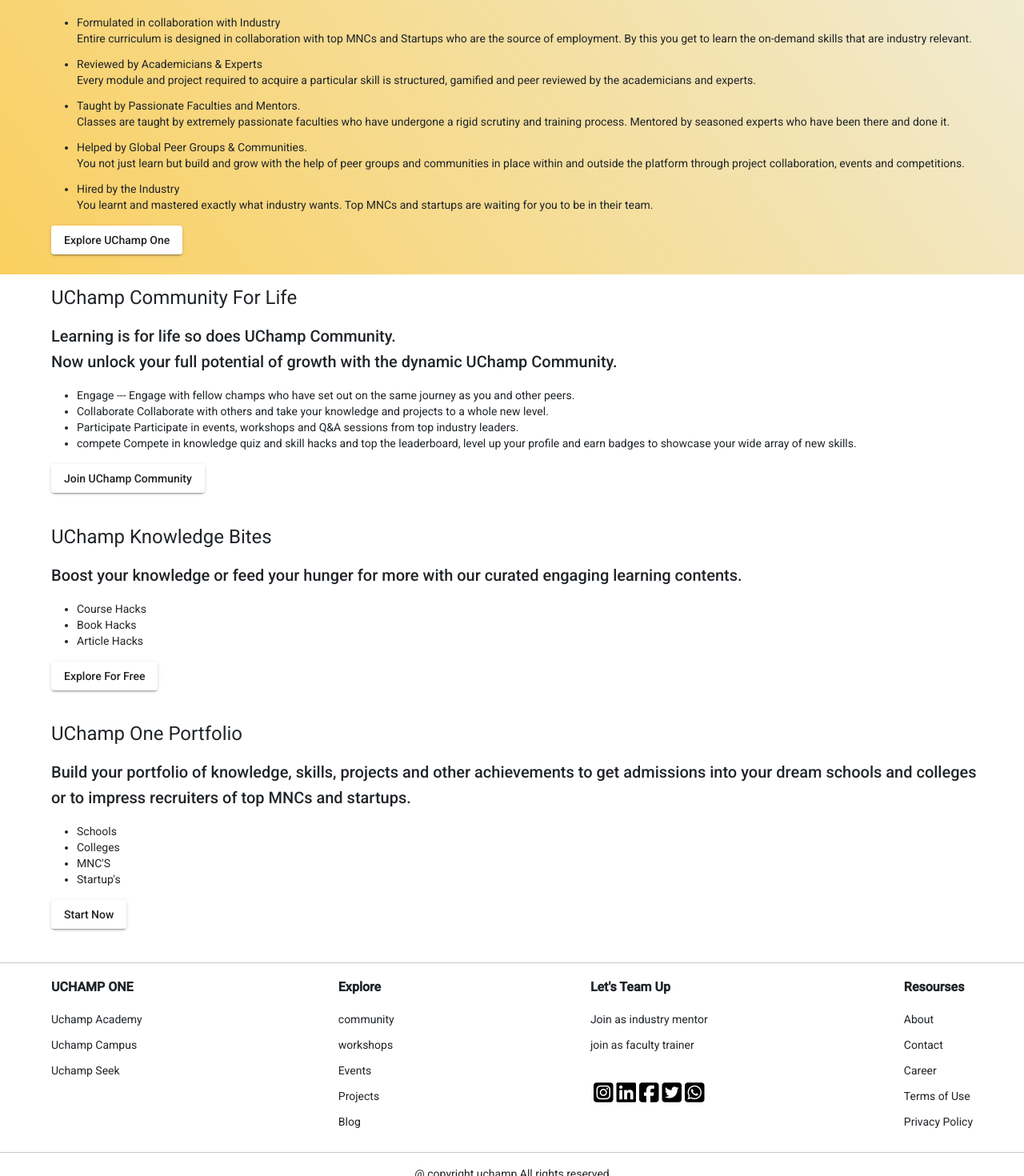
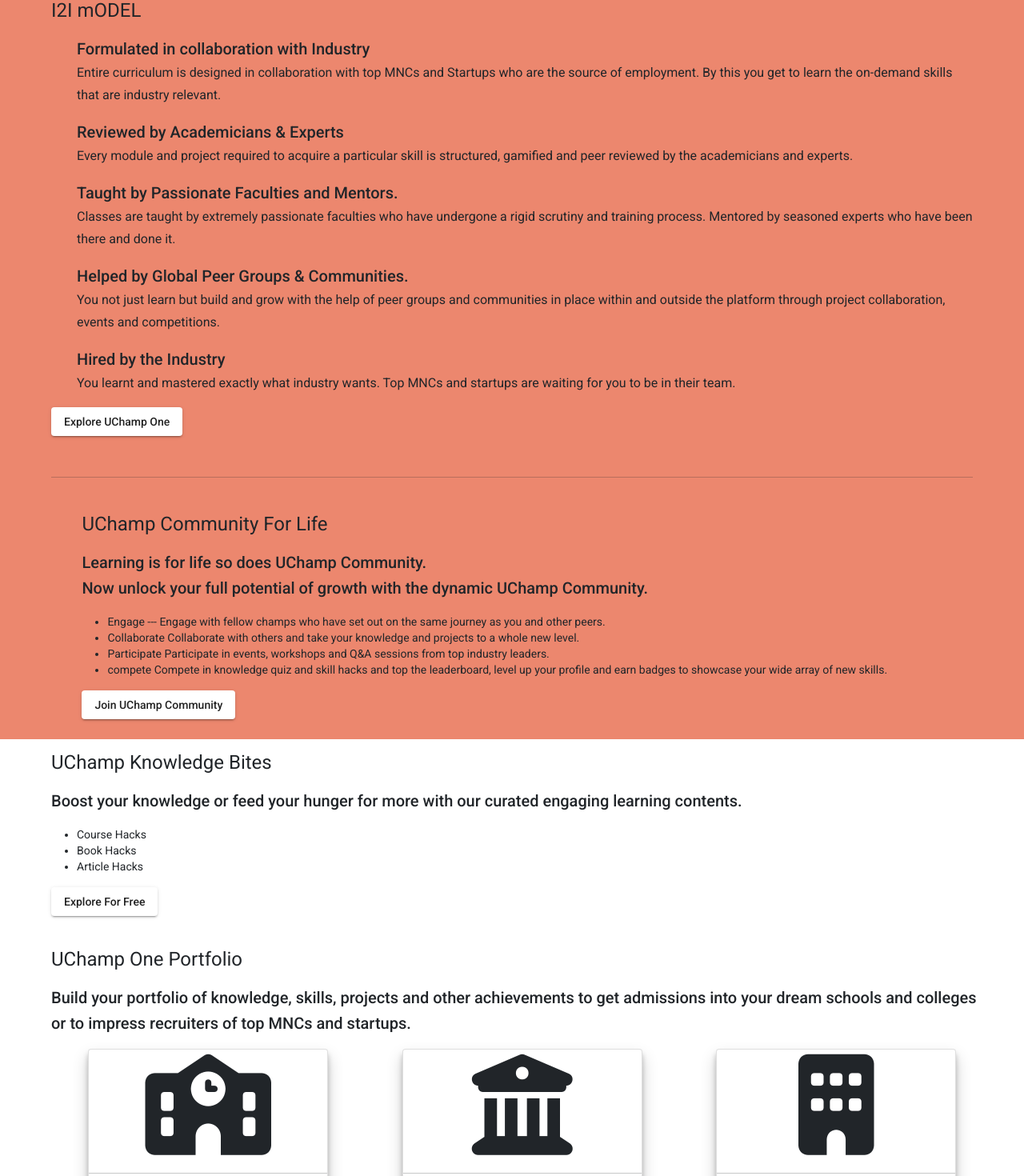
Before and after one commit to Codeslinger143/Uchamp1edition, an Angular app: page /home in a window 1280 px wide. Shown: the part 1330-2800 px from the top of the page at 80% size. Built offline with nearby package versions, Linux system fonts and the light colour scheme.

Commit message:
iconsadded

```diff
--- a/src/app/home/home.component.html
+++ b/src/app/home/home.component.html
@@ -55,7 +55,6 @@
 <app-uchamphomeforall></app-uchamphomeforall>
 
 
-
 <app-uchampi2iformulae></app-uchampi2iformulae>
 
 
--- a/src/app/uchamphomecommunity/uchamphomecommunity.component.html
+++ b/src/app/uchamphomecommunity/uchamphomecommunity.component.html
@@ -1,4 +1,4 @@
-<div style="margin: 0% 0% 0% 0%; padding: 1% 3% 2% 5%;" class="content">
+<div style="margin: 0% 0% 0% 0%; padding: 0% 3% 2% 8%;  background-color:#ec876e;" class="content">
     <h1 class="cent">
         UChamp Community For Life
     </h1>
--- a/src/app/uchamphomeforall/uchamphomeforall.component.html
+++ b/src/app/uchamphomeforall/uchamphomeforall.component.html
@@ -1,6 +1,7 @@
-<div style="margin: 7% 0% 0% 0%;padding: 1% 3% 2% 5%;">
+<div style="margin: 0% 0% 0% 0%;padding: 8% 3% 2% 5%;background-color: #ec876e;">
     <h1 style="padding-top: 16px;"> UChamp for All</h1>
     <h2>No matter where you are in the journey of building your career. We are with you at every step. </h2>
+
 
     <div style=" display: flex;flex-wrap: wrap; align-items: center;justify-content: space-around;">
         <div class="forallcard">
@@ -9,13 +10,11 @@
             <button class="hvrbtn" mat-raised-button>Explore Now</button>
         </div>
 
-
         <div class="forallcard">
             <h2>UChamp Senior</h2>
             <p>UChamp Seniors is a track designed and developed for students undergoing UG/PG. </p>
             <button class="hvrbtn" mat-raised-button>Explore Now</button>
         </div>
-
 
         <div class="forallcard">
             <h2>UChamp Fresher </h2>
--- a/src/app/uchamphomeforall/uchamphomeforall.component.scss
+++ b/src/app/uchamphomeforall/uchamphomeforall.component.scss
@@ -3,8 +3,8 @@
 }
 
 .hvrbtn:hover{
-    color: white;
-    background-color: #014749;
+    // color: white;
+    background-color: #f37769;
     }
 .forallcard{
     box-shadow: 0 10px 20px rgba(0,0,0,0.19),0 6px 6px rgba(0,0,0,0.23);
@@ -14,6 +14,13 @@
     text-align: center;
     border-radius: 5% 25% 15% 35%;
     background-color: #facf5f;
-
+    border:1px dashed black;
     // min-height:200px ;
 }
+.forallcard h2{
+    color: #f04d5d;
+}
+
+// .forallcard:hover{
+
+// }
--- a/src/app/uchampi2iformulae/uchampi2iformulae.component.html
+++ b/src/app/uchampi2iformulae/uchampi2iformulae.component.html
@@ -1,4 +1,4 @@
-<div style="margin: 0% 0% 0% 0%; padding: 1% 5% 2% 5%; background-image:linear-gradient(234deg,#f0edda,#facf5f);">
+<div style="margin: 0% 0% 0% 0%; padding: 3% 5% 2% 5%; background-color:#ec876e;">
     <h1>
         The UChamp I2I Formula to Success
     </h1>
@@ -8,40 +8,42 @@
     <h1>I2I mODEL</h1>
     <ul>
         <li>
-            Formulated in collaboration with Industry
+          <h2 > Formulated in collaboration with Industry </h2>
         </li>
-        <p>
+        <h3>
             Entire curriculum is designed in collaboration with top MNCs and Startups who are the source of employment.
             By this you get to learn the on-demand skills that are industry relevant.
-        </p>
+        </h3>
         <li>
-            Reviewed by Academicians & Experts
+          <h2>  Reviewed by Academicians & Experts </h2>
         </li>
-        <p>
+        <h3>
             Every module and project required to acquire a particular skill is structured, gamified and peer reviewed by
             the academicians and experts.
-        </p>
+        </h3>
         <li>
-            Taught by Passionate Faculties and Mentors.
+         <h2>  Taught by Passionate Faculties and Mentors.</h2>
         </li>
-        <p>
+        <h3>
             Classes are taught by extremely passionate faculties who have undergone a rigid scrutiny and training
             process. Mentored by seasoned experts who have been there and done it.
-        </p>
+        </h3>
         <li>
-            Helped by Global Peer Groups & Communities.
+          <h2>  Helped by Global Peer Groups & Communities. </h2>
         </li>
-        <p>
+        <h3>
             You not just learn but build and grow with the help of peer groups and communities in place within and
             outside the platform through project collaboration, events and competitions.
-        </p>
+        </h3>
         <li>
-            Hired by the Industry
+          <h2> Hired by the Industry </h2>
         </li>
-        <p>
+        <h3>
             You learnt and mastered exactly what industry wants. Top MNCs and startups are waiting for you to be in
             their team.
-        </p>
+        </h3>
     </ul>
     <button class="hvrbtn" mat-raised-button>Explore UChamp One</button>
+
+    <hr>
 </div>
--- a/src/app/uchampi2iformulae/uchampi2iformulae.component.scss
+++ b/src/app/uchampi2iformulae/uchampi2iformulae.component.scss
@@ -2,3 +2,13 @@
     color: white;
     background-color: #014749;
     }
+.hvrbtn{
+    margin-bottom: 3%;
+}
+
+ul li h2{
+    margin: 0;
+}
+ul li{
+    list-style: none;
+}
--- a/src/app/uchampportfolio/uchampportfolio.component.html
+++ b/src/app/uchampportfolio/uchampportfolio.component.html
@@ -3,11 +3,33 @@
     <h2>Build your portfolio of knowledge, skills, projects and other achievements to get admissions into your dream
         schools
         and colleges or to impress recruiters of top MNCs and startups.</h2>
-    <ul>
+    <!-- <ul>
         <li>Schools</li>
         <li>Colleges</li>
         <li>MNC'S</li>
         <li>Startup's</li>
-    </ul>
+    </ul> -->
+<div style="display: flex; flex-wrap: wrap;justify-content: space-around;">
+    <div class="card" >
+        <i class="fa-solid fa-school fa-9x icon"></i>
+        <hr>
+<h2>School's</h2>
+    </div>
+    <div class="card">
+        <i class="fa-solid fa-building-columns fa-9x icon"></i>
+        <hr>
+        <h2>College's</h2>
+    </div>
+    <!-- <div class="card">
+        <i class="fa-solid fa-buildings"></i>
+
+    </div> -->
+    <div class="card">
+        <i class="fa-solid fa-building fa-9x icon"></i>
+        <hr>
+<h2>startup's</h2>
+    </div>
+</div>
+<br> <br>
     <button  class="hvrbtn" mat-raised-button >Start Now</button>
 </div>
--- a/src/app/uchampportfolio/uchampportfolio.component.scss
+++ b/src/app/uchampportfolio/uchampportfolio.component.scss
@@ -2,3 +2,16 @@
     color: white;
     background-color: #014749;
     }
+.card h2{
+    text-align: center;
+}
+.card{
+    box-shadow: 0 10px 20px rgba(0,0,0,0.19), 0 6px 6px rgba(0,0,0,0.23);
+    width: 300px;
+    justify-content: center;
+}
+.icon{
+    display: flex;
+    justify-content: center;
+    padding: 2%;
+}
```
